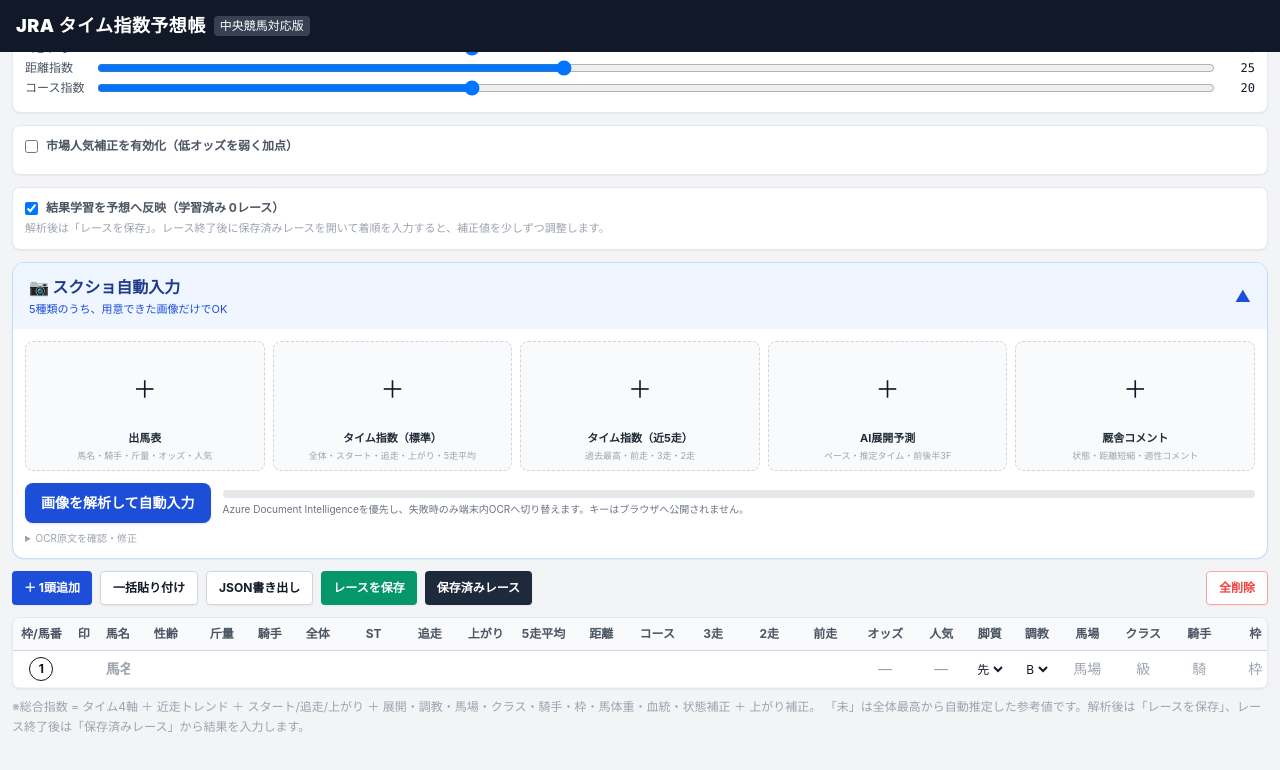
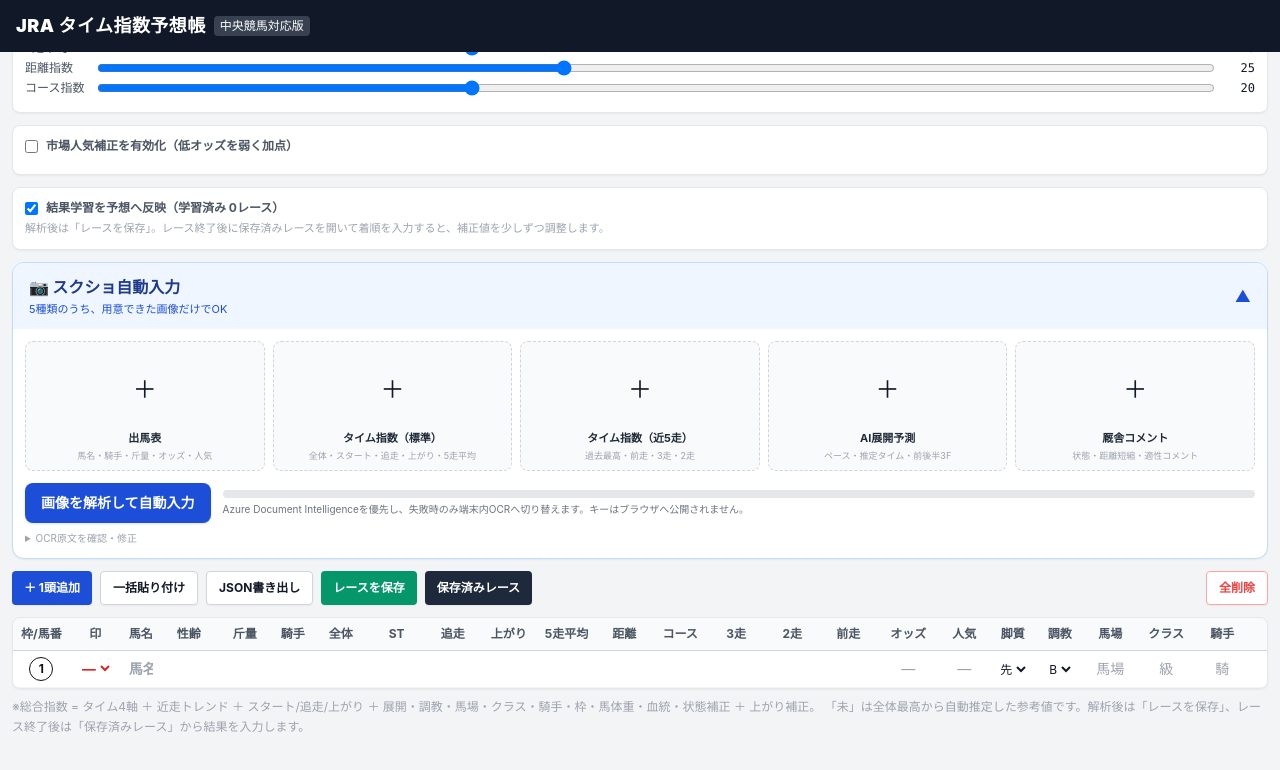
Before and after one commit to iidasenpai/JRA-AI, a React (Vite) app: page / in a window 1280 px wide. Both pictures are taken after a click on the button "＋ 1頭追加". Shown: the part 302-1072 px from the top of the page. Built offline with nearby package versions, Linux system fonts and the light colour scheme.

Commit message:
Add files via upload

```diff
--- a/src/JRAPredictionTool.tsx
+++ b/src/JRAPredictionTool.tsx
@@ -829,6 +829,47 @@ export default function JRAPredictionTool() {
     return Number.isFinite(n) && n >= min && n <= max ? String(n) : "";
   };
 
+  const azureInteger = (value, min = -Infinity, max = Infinity) => {
+    const text = azureCell(value).replace(/,/g, "");
+    const m = text.match(/(?:^|\D)(-?\d{1,3})(?:\D|$)/);
+    if (!m) return "";
+    const n = Number(m[1]);
+    return Number.isInteger(n) && n >= min && n <= max ? String(n) : "";
+  };
+
+  const INVALID_HORSE_NAMES = new Set([
+    "selected", "select", "option", "undefined", "null", "馬名", "騎手", "斤量",
+    "人気", "オッズ", "出馬表", "タイム指数", "スタート", "追走", "上がり",
+  ]);
+
+  const cleanHorseName = (value) => {
+    const raw = String(value || "").replace(/[\s・･]/g, "").trim();
+    if (!raw || INVALID_HORSE_NAMES.has(raw.toLowerCase())) return "";
+    if (!/^[ァ-ヶーA-Za-z]{3,24}$/.test(raw)) return "";
+    return raw;
+  };
+
+  const nameFromComment = (comment) => {
+    const text = String(comment || "").replace(/[\s・･]/g, "");
+    const beforeStable = text.split(/[【\[]/)[0] || "";
+    const candidates = beforeStable.match(/[ァ-ヶー]{3,24}/g) || [];
+    return candidates
+      .map(cleanHorseName)
+      .filter(Boolean)
+      .sort((a, b) => b.length - a.length)[0] || "";
+  };
+
+  const sanitizeHorseRecord = (horse) => {
+    const h = { ...horse };
+    const cleaned = cleanHorseName(h.name);
+    h.name = cleaned || nameFromComment(h.comment);
+    const pop = Number(String(h.ninki ?? "").trim());
+    h.ninki = Number.isInteger(pop) && pop >= 1 && pop <= 20 ? String(pop) : "";
+    const odds = Number(String(h.odds ?? "").trim());
+    h.odds = Number.isFinite(odds) && odds > 0 && odds < 10000 ? String(odds) : "";
+    return h;
+  };
+
   const azureHorseName = (value) => {
     const text = azureCell(value)
       .replace(/[◎○▲△☆◇●◉◯]/g, " ")
@@ -837,6 +878,8 @@ export default function JRAPredictionTool() {
       .trim();
     const candidates = text.match(/[ァ-ヶーA-Za-z]{3,22}/g) || [];
     return candidates
+      .map(cleanHorseName)
+      .filter(Boolean)
       .filter((x) => !/^(タイム指数|スタート|追走|上がり|オッズ|チェック|切替|人気|出馬表)$/.test(x))
       .sort((a, b) => b.length - a.length)[0] || "";
   };
@@ -954,7 +997,7 @@ export default function JRAPredictionTool() {
       if (!h.jockey && jockey) h.jockey = jockey;
       const odds = nearestSpatialValue(row, headers.odds, (v) => azureNumber(v, 1, 9999), 0.12);
       if (!h.odds && odds) h.odds = odds;
-      const pop = nearestSpatialValue(row, headers.pop, (v) => azureNumber(v, 1, 20), 0.10) || row.text.match(/(\d{1,2})\s*人気/)?.[1] || "";
+      const pop = nearestSpatialValue(row, headers.pop, (v) => azureInteger(v, 1, 20), 0.10) || row.text.match(/(\d{1,2})\s*人気/)?.[1] || "";
       if (!h.ninki && pop) h.ninki = pop;
     }
     return list.sort((a, b) => Number(a.umaban || 99) - Number(b.umaban || 99));
@@ -980,7 +1023,12 @@ export default function JRAPredictionTool() {
         if (value) h[key] = value;
       };
       assign("best", headers.overall); assign("start", headers.start); assign("oikake", headers.chase); assign("agari", headers.finish);
-      assign("avg5", headers.avg5); assign("dist", headers.dist); assign("course", headers.course); assign("r3", headers.r3); assign("r2", headers.r2); assign("r1", headers.r1);
+      assign("avg5", headers.avg5);
+      if (recentMode) {
+        assign("r3", headers.r3); assign("r2", headers.r2); assign("r1", headers.r1);
+      }
+      // 「距離&コース」の結合見出しは同じ数値を複数列へ誤配置しやすいので自動投入しない。
+
       if (!h.best || !h.start || !h.oikake || !h.agari) {
         const numeric = row.lines
           .filter((line) => Number(line.centerX) > 0.24)
@@ -1099,7 +1147,7 @@ export default function JRAPredictionTool() {
       }
       const odds = oddsCol >= 0 ? azureNumber(row[oddsCol], 1, 9999) : "";
       if (odds) h.odds = odds;
-      const pop = popCol >= 0 ? azureNumber(row[popCol], 1, 20) : "";
+      const pop = popCol >= 0 ? azureInteger(row[popCol], 1, 20) : "";
       if (pop) h.ninki = pop;
       if (!h.odds || !h.ninki) {
         const op = rowText.match(/(\d{1,3}(?:\.\d+)?)\s*(\d{1,2})\s*人気/);
@@ -1146,11 +1194,12 @@ export default function JRAPredictionTool() {
       setVal("oikake", cols.chase, 0, 140);
       setVal("agari", cols.finish, 0, 140);
       setVal("avg5", cols.avg5, 0, 140);
-      setVal("dist", cols.dist, 0, 140);
-      setVal("course", cols.course, 0, 140);
-      setVal("r3", cols.r3, 0, 140);
-      setVal("r2", cols.r2, 0, 140);
-      setVal("r1", cols.r1, 0, 140);
+      if (recentMode) {
+        setVal("r3", cols.r3, 0, 140);
+        setVal("r2", cols.r2, 0, 140);
+        setVal("r1", cols.r1, 0, 140);
+      }
+      // 距離・コース指数は結合セル誤認識が多いため、確実な専用入力がある時だけ手動補完する。
     });
     const spatial = mergeAzureIndexSpatial(payload, list, recentMode);
     return spatial.sort((a, b) => Number(a.umaban || 99) - Number(b.umaban || 99));
@@ -1216,6 +1265,7 @@ export default function JRAPredictionTool() {
     if (payloads.comment) next = mergeAzureComments(payloads.comment, next);
 
     next = next
+      .map(sanitizeHorseRecord)
       .filter((h)=>h.name || h.best || h.start || h.oikake || h.agari || h.comment || h.odds || h.jockey)
       .sort((a,b)=>Number(a.umaban||99)-Number(b.umaban||99));
     setHorses(next);
@@ -1483,7 +1533,7 @@ export default function JRAPredictionTool() {
     oddsOn,
     decayScale,
     oddsStrength,
-    horses: horses.map((h) => ({ ...h })),
+    horses: horses.map((h) => sanitizeHorseRecord(h)),
     status: previous.status || "pending",
     savedAt: previous.savedAt || new Date().toISOString(),
     updatedAt: new Date().toISOString(),
@@ -1516,7 +1566,7 @@ export default function JRAPredictionTool() {
     if (race.oddsOn !== undefined) setOddsOn(race.oddsOn);
     if (race.decayScale !== undefined) setDecayScale(race.decayScale);
     if (race.oddsStrength !== undefined) setOddsStrength(race.oddsStrength);
-    setHorses((race.horses || []).map((h) => ({ ...h, finish: h.finish || "" })));
+    setHorses((race.horses || []).map((h) => ({ ...sanitizeHorseRecord(h), finish: h.finish || "" })));
     setActiveSavedRaceId(race.id);
     setResultEntryMode(forResult);
     setSavedRacesOpen(false);
@@ -1863,7 +1913,15 @@ export default function JRAPredictionTool() {
                       </div>
                     </td>
                     <td className={cellBase}>
-                      <span className="font-bold text-red-600">{h._autoMark || h.mark}</span>
+                      <select
+                        value={h.mark || ""}
+                        onChange={(e) => updateHorse(h.id, "mark", e.target.value)}
+                        className="bg-transparent text-red-600 font-bold text-sm"
+                        aria-label={`${h.name || h.umaban}の印`}
+                      >
+                        <option value="">{h._autoMark || "—"}</option>
+                        {["◎","○","▲","△","☆","消"].map((m)=><option key={m} value={m}>{m}</option>)}
+                      </select>
                     </td>
                     <td className={`${cellBase} text-left font-bold text-gray-800 w-28`}>
                       <input
```
